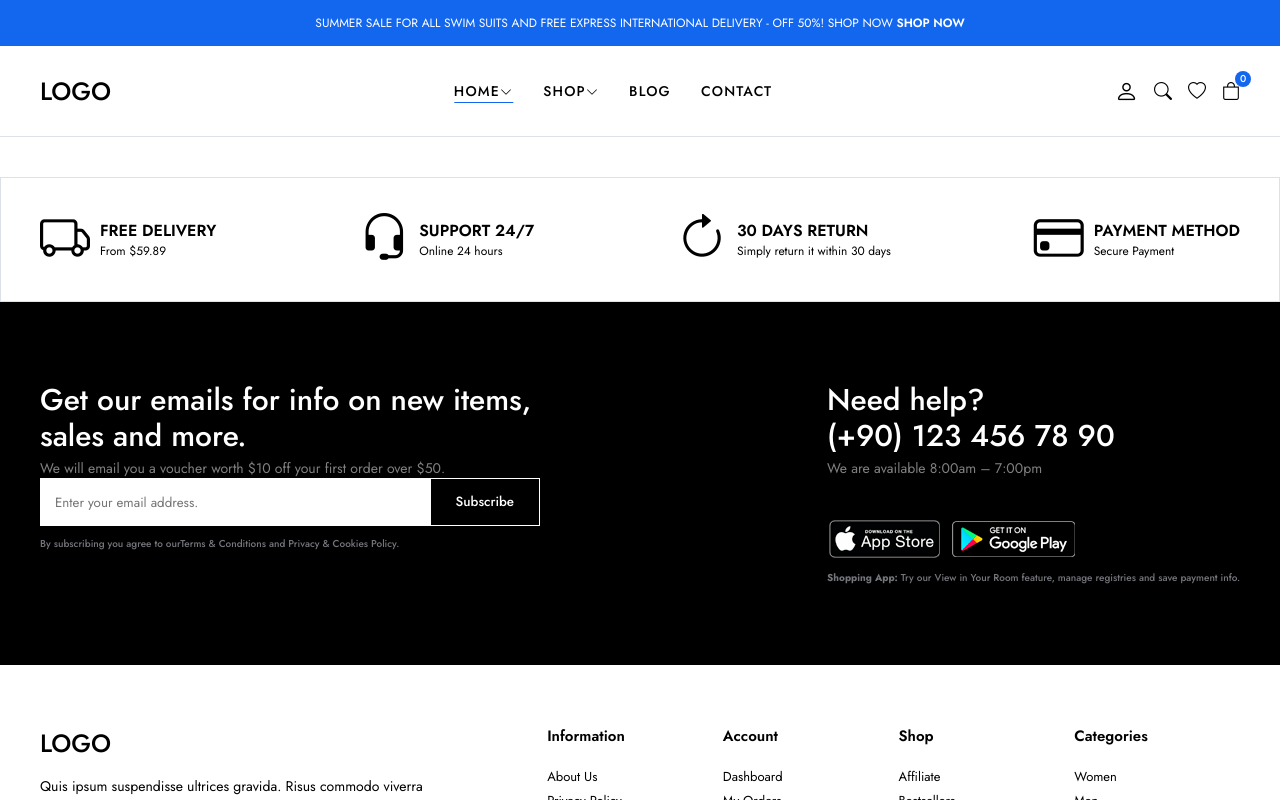
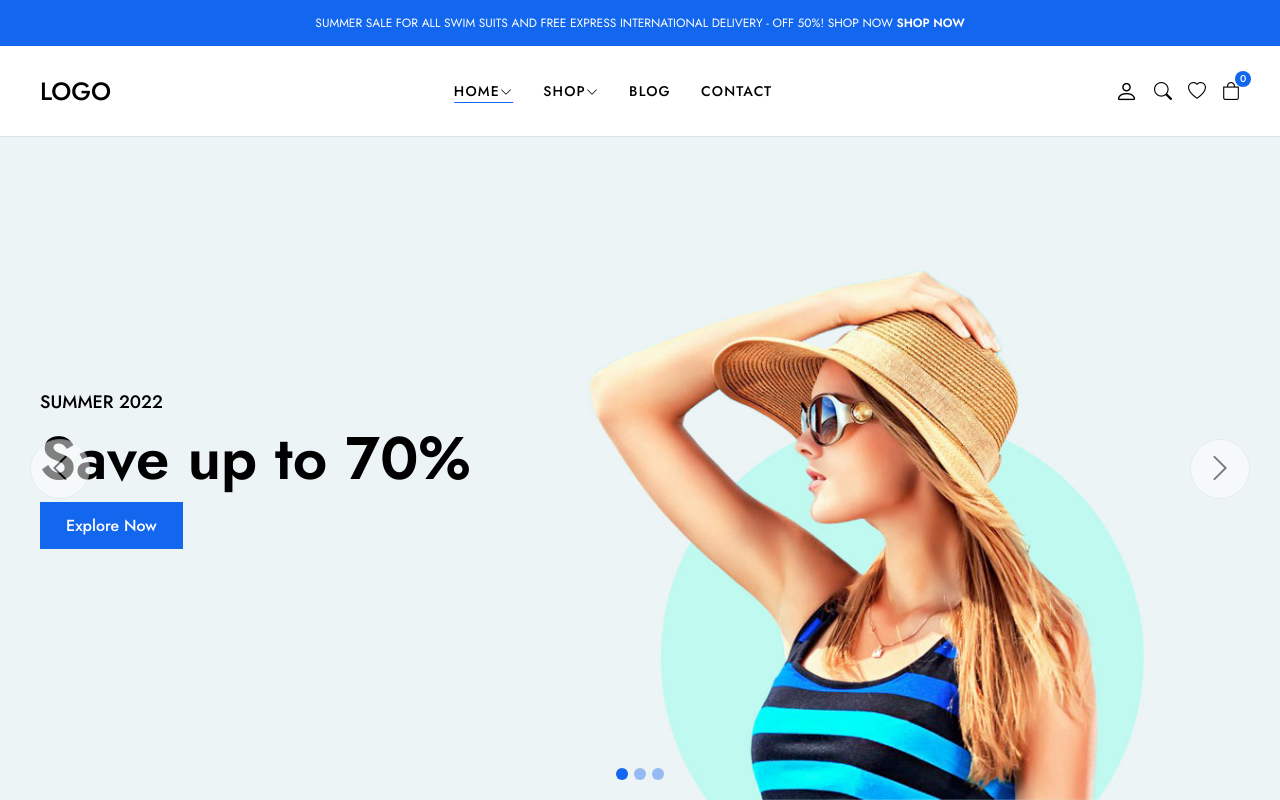
Before and after one commit to cemileataman/E-Commerce-Full-Stack, a React (Vite) app in the folder frontend/frontend/: page / in a window 1280 px wide. Shown: the top 800 px of the page. Built offline with nearby package versions, Linux system fonts and the light colour scheme.

Commit message:
Sliders Component added

```diff
--- a/frontend/frontend/src/App.jsx
+++ b/frontend/frontend/src/App.jsx
@@ -1,13 +1,15 @@
 import "./App.css";
-import Footer from "./components/Footer";
-import Header from "./components/Header";
-import Policy from "./components/Policy";
+import Footer from "./components/Layout/Footer/Footer";
+import Header from "./components/Layout/Header/Header";
+import Policy from "./components/Layout/Policy/Policy";
+import Slider from "./components/Slider/Sliders";
 
 function App() {
   return (
     <div>
       <Header />
-      <Policy/>
+      <Slider />
+      <Policy />
       <Footer />
     </div>
   );
--- /dev/null
+++ b/frontend/frontend/src/components/Slider/SliderItem.jsx
@@ -0,0 +1,20 @@
+import React from "react";
+
+function SliderItem() {
+  return (
+    <div className="slider-item fade">
+      <div className="slider-image">
+        <img src="img/slider/slider1.jpg" className="img-fluid" alt="" />
+      </div>
+      <div className="container">
+        <p className="slider-title">SUMMER 2022</p>
+        <h2 className="slider-heading">Save up to 70%</h2>
+        <a href="#" className="btn btn-lg btn-primary">
+          Explore Now
+        </a>
+      </div>
+    </div>
+  );
+}
+
+export default SliderItem;
--- /dev/null
+++ b/frontend/frontend/src/components/Slider/Sliders.css
@@ -0,0 +1,112 @@
+.slider {
+    position: relative;
+  }
+  .slider-item {
+    position: relative;
+    height: calc(100vh - 137px);
+    display: flex;
+    align-items: center;
+  }
+  .slider-item .slider-image img {
+    position: absolute;
+    top: 0;
+    left: 0;
+    height: 100%;
+    object-fit: cover;
+    object-position: 60%;
+    z-index: -1;
+  }
+  .slider-item .slider-title {
+    font-size: 18px;
+    font-weight: 500;
+  }
+  .slider-item .slider-heading {
+    font-size: 60px;
+    font-weight: 600;
+  }
+  .slider-item a{
+    z-index: 1;
+    position: relative;
+  }
+  .slider-buttons {
+    position: absolute;
+    top: 0;
+    left: 0;
+    display: flex;
+    align-items: center;
+    width: 100%;
+    height: 100%;
+    justify-content: space-between;
+    padding: 0 30px;
+  }
+  .slider-buttons button {
+    width: 60px;
+    height: 60px;
+    border-radius: 100%;
+    background-color: white;
+    border: 1px solid #dee0ea;
+    opacity: 0.5; /* görünürlük */
+    transition: 0.2s ease all;
+  }
+  .slider-buttons button:hover {
+    background-color: #1367ef;
+    opacity: 1;
+    color: #dee0ea;
+    border-color: #1367ef;
+  }
+
+  .slider-buttons button i {
+    font-size: 30px;
+  }
+  .slider .slider-dots {
+    position: absolute;
+    bottom: 20px;
+    width: 100%;
+    display: flex;
+    align-items: center;
+    justify-content: center;
+    column-gap: 6px;
+  }
+  .slider .slider-dots .slider-dot {
+    border: none;
+    display: flex;
+    opacity: 0.4;
+    transition: 0.2s ease opacity;
+  }
+  .slider .slider-dots .slider-dot:hover {
+    opacity: 1;
+  }
+
+  .slider .slider-dots .slider-dot span {
+    display: inline-block;
+    width: 12px;
+    height: 12px;
+    background-color: #1367ef;
+    border-radius: 100%;
+  }
+  .slider .slider-dots .slider-dot.active  {
+    opacity: 1;
+
+  }
+
+  .fade{
+    animation-name: fade;
+    animation-duration: 1.5s;
+  }
+
+  @keyframes fade {
+    from{
+      opacity: 0.4;
+    }
+    to{
+      opacity: 1;
+    }
+  }
+  @media (max-width: 768px) {
+    .slider-item {
+      height: calc(100vh - 155px);
+    }
+    .slider-buttons button {
+      display: none;
+    }
+  }
--- /dev/null
+++ b/frontend/frontend/src/components/Slider/Sliders.jsx
@@ -0,0 +1,33 @@
+import SliderItem from "./SliderItem";
+import "./Sliders.css";
+
+const Slider = () => {
+  return (
+    <section className="slider">
+      <div className="slider-elements">
+        <SliderItem/>
+        <div className="slider-buttons">
+          <button>
+            <i className="bi bi-chevron-left"></i>
+          </button>
+          <button>
+            <i className="bi bi-chevron-right"></i>
+          </button>
+        </div>
+        <div className="slider-dots">
+          <button className="slider-dot active">
+            <span></span>
+          </button>
+          <button className="slider-dot">
+            <span></span>
+          </button>
+          <button className="slider-dot">
+            <span></span>
+          </button>
+        </div>
+      </div>
+    </section>
+  );
+};
+
+export default Slider;
```
Also changed, not shown: frontend/frontend/src/components/Layout/Footer/Footer.css (renamed from frontend/frontend/src/components/Footer.css), frontend/frontend/src/components/Layout/Footer/Footer.jsx (renamed from frontend/frontend/src/components/Footer.jsx), frontend/frontend/src/components/Layout/Header/Header.css (renamed from frontend/frontend/src/components/Header.css), frontend/frontend/src/components/Layout/Header/Header.jsx (renamed from frontend/frontend/src/components/Header.jsx), frontend/frontend/src/components/Layout/Policy/Policy.css (renamed from frontend/frontend/src/components/Policy.css), frontend/frontend/src/components/Layout/Policy/Policy.jsx (renamed from frontend/frontend/src/components/Policy.jsx).
